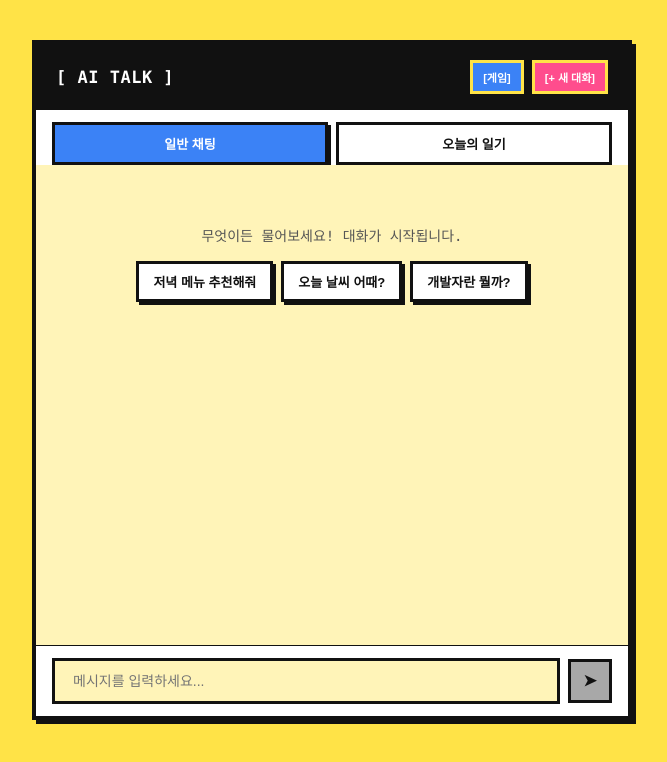
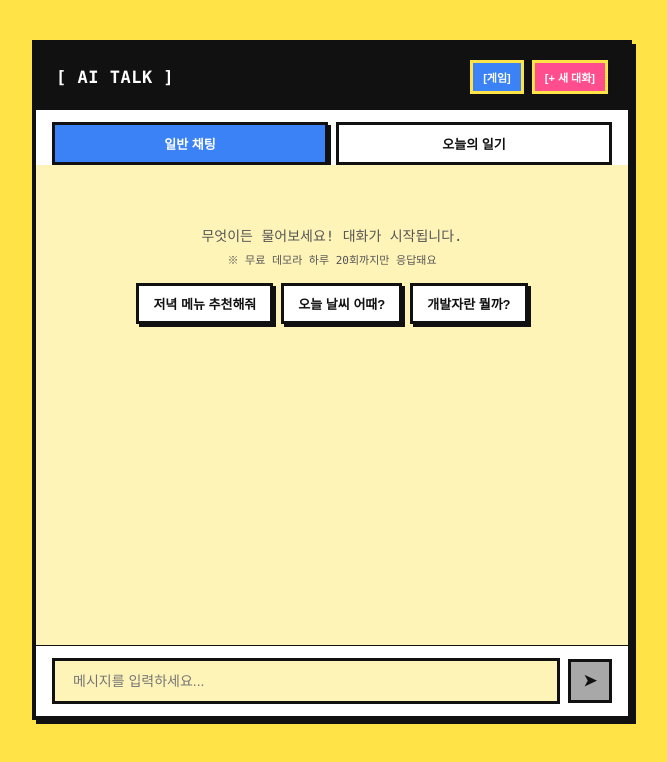
Before and after one commit to lym-bin/ai-chat-app, a React (Vite) app: page / in a window 1280 px wide. Shown: the top 762 px of the page, without its empty margins (308-975 px from the left). Built offline with nearby package versions, Linux system fonts and the light colour scheme; no server answers; a web font is replaced by a local one.

Commit message:
docs: 무료 사용량 제한 안내 추가 (README + 빈 화면 안내문)

```diff
--- a/src/components/MessageList.tsx
+++ b/src/components/MessageList.tsx
@@ -31,6 +31,7 @@ export default function MessageList({
       {messages.length === 0 && (
         <EmptyState>
           <EmptyMessage>무엇이든 물어보세요! 대화가 시작됩니다.</EmptyMessage>
+          <Notice>※ 무료 데모라 하루 20회까지만 응답돼요</Notice>
           <ChipRow>
             {suggestions.map((text) => (
               <Chip
@@ -90,6 +91,12 @@ const EmptyState = styled.div`
 const EmptyMessage = styled.div`
   color: var(--color-text-muted);
   font-size: 14px;
+`;
+
+const Notice = styled.div`
+  margin-top: 6px;
+  color: var(--color-text-muted);
+  font-size: 11px;
 `;
 
 const ChipRow = styled.div`
```
Also changed, not shown: 1 other file (tests, documents, lock files or other folders).
